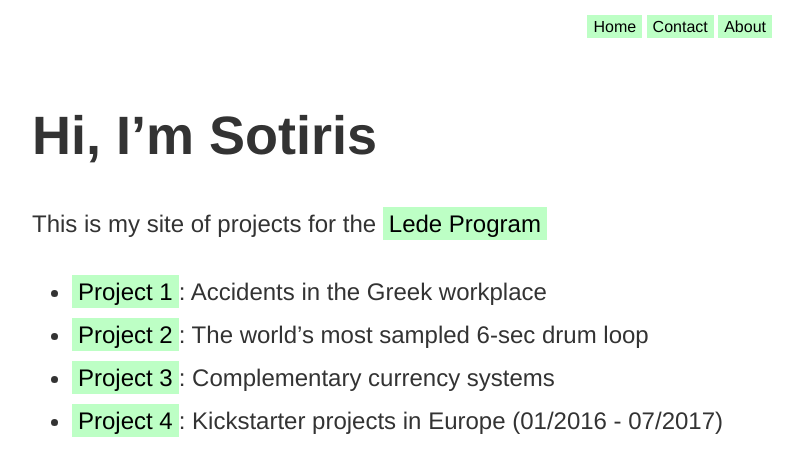
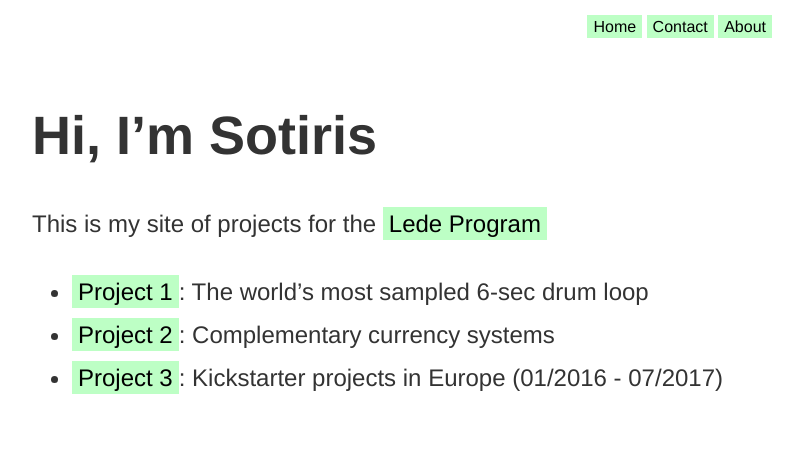
Before and after one commit to 2109Sot/studio-projects, a Jekyll site: the page built from docs/index.md, in a window 1280 px wide. Shown: the top 476 px of the page, without its empty margins (233-1036 px from the left). Built offline with Jekyll 4.4.1, drawn with Linux system fonts in a browser that asks for light colours; our own code applies the rules of GitHub Pages for plain Markdown files.

Commit message:
page_update

```diff
--- a/docs/index.md
+++ b/docs/index.md
@@ -8,7 +8,6 @@ layout: default
 
 This is my site of projects for the [Lede Program](http://ledeprogram.com)
 
-* [Project 1]({{ site.url }}/accidents_at_work): Accidents in the Greek workplace
-* [Project 2]({{ site.url }}/who_sampled): The world's most sampled 6-sec drum loop
-* [Project 3]({{ site.url }}/complementary_currencies): Complementary currency systems
-* [Project 4]({{ site.url }}/kickstarter): Kickstarter projects in Europe (01/2016 - 07/2017)
+* [Project 1]({{ site.url }}/who_sampled): The world's most sampled 6-sec drum loop
+* [Project 2]({{ site.url }}/complementary_currencies): Complementary currency systems
+* [Project 3]({{ site.url }}/kickstarter): Kickstarter projects in Europe (01/2016 - 07/2017)
```
Also changed, not shown: docs/about.md (+2 -4 lines), docs/contact.md (+1 -1 lines).
